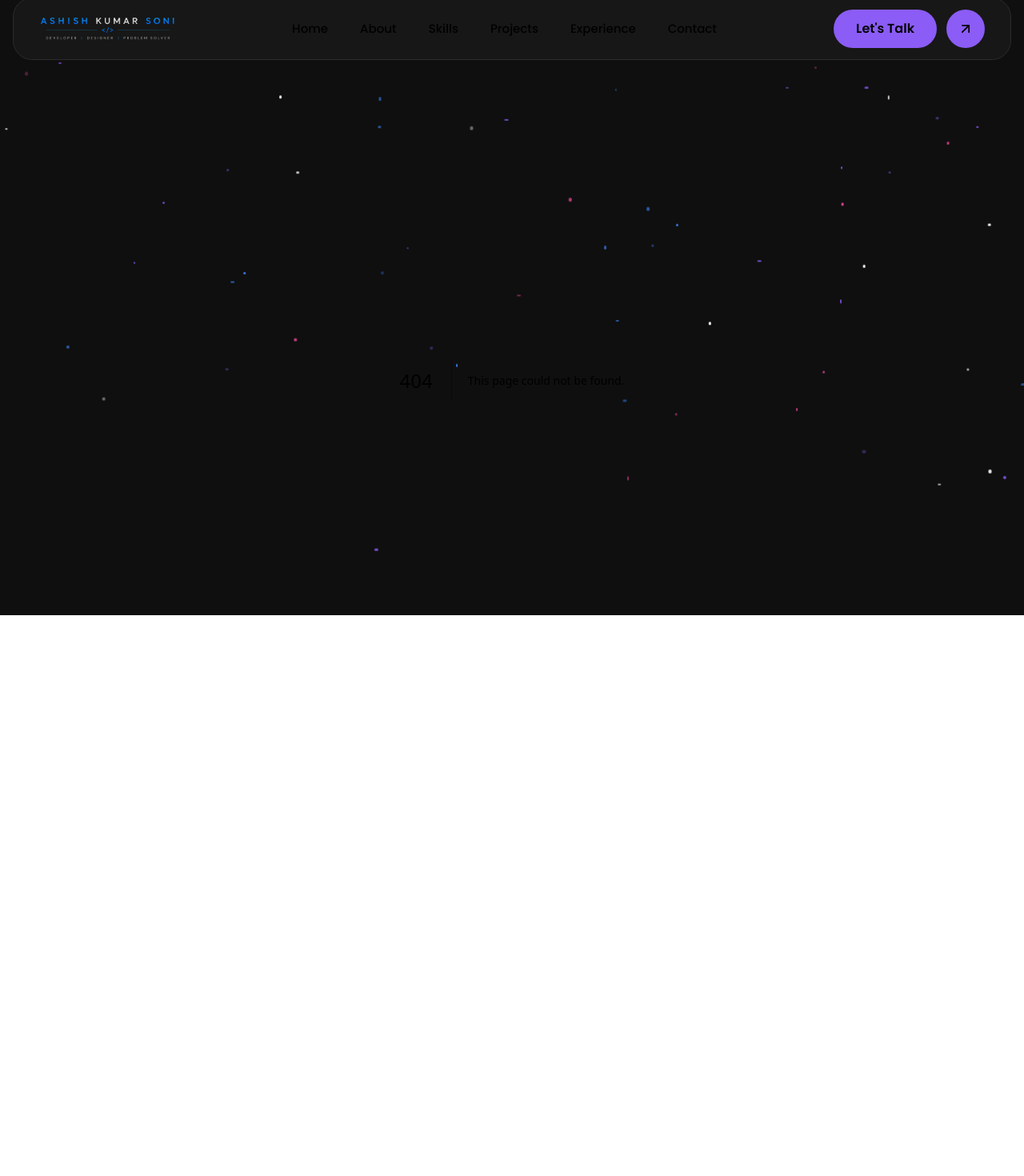
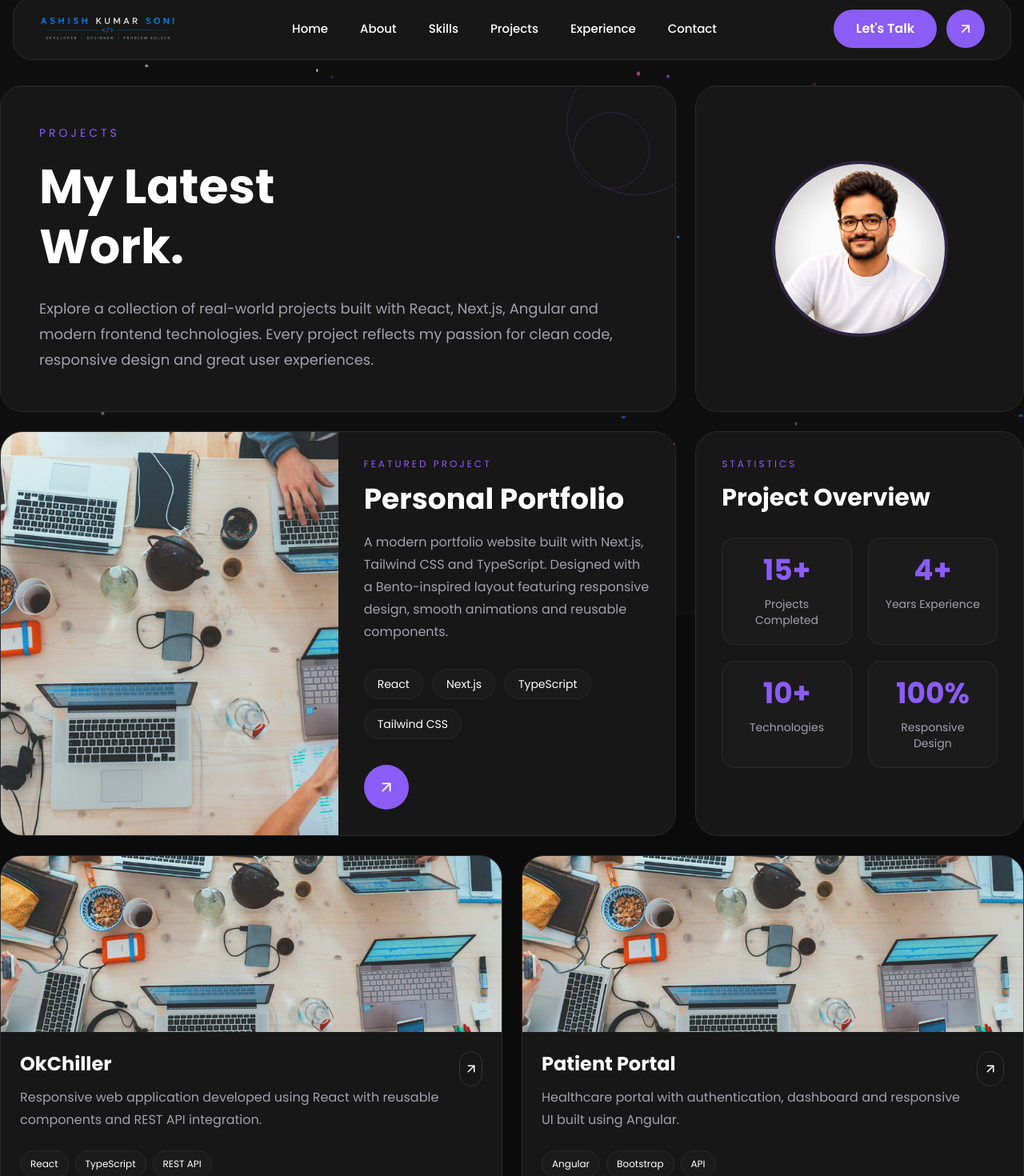
Before and after one commit to DASHISH498/portfolio, a Next.js app: page /projects in a window 1280 px wide. Before the commit this address had no page. Shown: the part 31-1501 px from the top of the page at 80% size. Before the commit the page ends 906 px from the top, so only its background shows below. Built offline with nearby package versions, Linux system fonts and the light colour scheme.

Commit message:
project page added

```diff
--- /dev/null
+++ b/app/projects/page.tsx
@@ -0,0 +1,9 @@
+import ProjectsHero from "@/component/projects/ProjectsHero";
+
+export default function ProjectsPage() {
+  return (
+    <main className="max-w-[1500px] mx-auto py-4 lg:py-8">
+      <ProjectsHero />
+    </main>
+  );
+}
--- a/app/skills/page.tsx
+++ b/app/skills/page.tsx
@@ -2,7 +2,7 @@ import SkillsHero from "@/component/skills/SkillsHero";
 
 export default function SkillsPage() {
   return (
-    <main className="w-full max-w-[1500px] mx-auto px-4 lg:px-6 py-4 lg:py-8">
+    <main className="w-full max-w-[1500px] mx-auto py-4 lg:py-8">
       <SkillsHero />
     </main>
   );
--- /dev/null
+++ b/component/projects/FeaturedProjectCard.tsx
@@ -0,0 +1,80 @@
+import Image from "next/image";
+import Card from "../ui/Card";
+import { ArrowUpRight } from "lucide-react";
+import { getImagePath } from "@/libs/imagePath";
+
+const techStack = [
+  "React",
+  "Next.js",
+  "TypeScript",
+  "Tailwind CSS",
+];
+
+export default function FeaturedProjectCard() {
+  return (
+    <Card className="overflow-hidden">
+
+      <div className="grid grid-cols-1 lg:grid-cols-2">
+
+        {/* Image */}
+
+        <div className="relative h-[260px] md:h-[350px] lg:h-full overflow-hidden">
+
+          <Image
+            src={getImagePath("/images/project-preview.jpg")}
+            alt="Featured Project"
+            fill
+            className="object-cover transition-transform duration-500 hover:scale-105"
+          />
+
+        </div>
+
+        {/* Content */}
+
+        <div className="p-6 lg:p-8 flex flex-col justify-between">
+
+          <div>
+
+            <p className="uppercase tracking-[3px] text-xs text-[#8B5CF6]">
+              Featured Project
+            </p>
+
+            <h2 className="mt-4 text-3xl lg:text-4xl font-bold">
+              Personal Portfolio
+            </h2>
+
+            <p className="mt-5 text-[#A1A1AA] leading-7">
+              A modern portfolio website built with Next.js,
+              Tailwind CSS and TypeScript. Designed with a
+              Bento-inspired layout featuring responsive design,
+              smooth animations and reusable components.
+            </p>
+
+            <div className="flex flex-wrap gap-3 mt-8">
+
+              {techStack.map((tech) => (
+                <span
+                  key={tech}
+                  className="px-4 py-2 rounded-full border border-[#2B2B2B] bg-[#1B1B1B] text-sm"
+                >
+                  {tech}
+                </span>
+              ))}
+
+            </div>
+
+          </div>
+
+          <button className="mt-8 w-14 h-14 rounded-full bg-[#8B5CF6] hover:bg-[#7C3AED] transition flex items-center justify-center">
+
+            <ArrowUpRight size={22} />
+
+          </button>
+
+        </div>
+
+      </div>
+
+    </Card>
+  );
+}
--- /dev/null
+++ b/component/projects/ProjectCard.tsx
@@ -0,0 +1,73 @@
+import Image from "next/image";
+import Card from "../ui/Card";
+import { ArrowUpRight } from "lucide-react";
+import { getImagePath } from "@/libs/imagePath";
+
+interface ProjectCardProps {
+  image: string;
+  title: string;
+  description: string;
+  tech: string[];
+}
+
+export default function ProjectCard({
+  title,
+  description,
+  tech,
+}: ProjectCardProps) {
+  return (
+    <Card className="overflow-hidden group">
+
+      <div className="relative h-[220px] overflow-hidden">
+
+        <Image
+          src={getImagePath("/images/project-preview.jpg")}
+          alt={title}
+          fill
+          className="object-cover transition-transform duration-500 group-hover:scale-105"
+        />
+
+      </div>
+
+      <div className="p-6">
+
+        <div className="flex items-start justify-between gap-4">
+
+          <div>
+
+            <h3 className="text-2xl font-bold">
+              {title}
+            </h3>
+
+            <p className="mt-3 text-[#A1A1AA] leading-7">
+              {description}
+            </p>
+
+          </div>
+
+          <button className="w-11 h-11 rounded-full border border-[#353535] flex items-center justify-center hover:bg-[#8B5CF6] hover:border-[#8B5CF6] transition">
+
+            <ArrowUpRight size={18} />
+
+          </button>
+
+        </div>
+
+        <div className="flex flex-wrap gap-2 mt-6">
+
+          {tech.map((item) => (
+            <span
+              key={item}
+              className="px-3 py-2 rounded-full border border-[#2B2B2B] bg-[#1B1B1B] text-xs"
+            >
+              {item}
+            </span>
+          ))}
+
+        </div>
+
+      </div>
+
+    </Card>
+  );
+}
--- /dev/null
+++ b/component/projects/ProjectGrid.tsx
@@ -0,0 +1,47 @@
+import ProjectCard from "./ProjectCard";
+
+const projects = [
+  {
+    image: "/images/project-1.jpg",
+    title: "OkChiller",
+    description:
+      "Responsive web application developed using React with reusable components and REST API integration.",
+    tech: ["React", "TypeScript", "REST API"],
+  },
+  {
+    image: "/images/project-2.jpg",
+    title: "Patient Portal",
+    description:
+      "Healthcare portal with authentication, dashboard and responsive UI built using Angular.",
+    tech: ["Angular", "Bootstrap", "API"],
+  },
+  {
+    image: "/images/project-3.jpg",
+    title: "Lauren Interiors",
+    description:
+      "Modern interior design website focused on responsive layouts and premium user experience.",
+    tech: ["React", "CSS", "Responsive"],
+  },
+  {
+    image: "/images/project-4.jpg",
+    title: "Target Point Defence",
+    description:
+      "Enterprise web application with scalable frontend architecture and reusable components.",
+    tech: ["Angular", "TypeScript", "SCSS"],
+  },
+];
+
+export default function ProjectGrid() {
+  return (
+    <section className="grid grid-cols-1 lg:grid-cols-2 gap-6">
+
+      {projects.map((project) => (
+        <ProjectCard
+          key={project.title}
+          {...project}
+        />
+      ))}
+
+    </section>
+  );
+}
--- /dev/null
+++ b/component/projects/ProjectStatsCard.tsx
@@ -0,0 +1,55 @@
+import Card from "../ui/Card";
+
+const stats = [
+  {
+    value: "15+",
+    label: "Projects Completed",
+  },
+  {
+    value: "4+",
+    label: "Years Experience",
+  },
+  {
+    value: "10+",
+    label: "Technologies",
+  },
+  {
+    value: "100%",
+    label: "Responsive Design",
+  },
+];
+
+export default function ProjectStatsCard() {
+  return (
+    <Card className="p-6 lg:p-8 h-full">
+
+      <p className="text-xs uppercase tracking-[3px] text-[#8B5CF6]">
+        Statistics
+      </p>
+
+      <h2 className="mt-4 text-3xl font-bold">
+        Project Overview
+      </h2>
+
+      <div className="grid grid-cols-2 gap-5 mt-8">
+
+        {stats.map((item) => (
+          <div
+            key={item.label}
+            className="rounded-2xl border border-[#2B2B2B] bg-[#1B1B1B] p-5 text-center transition-all duration-300 hover:border-[#8B5CF6]"
+          >
+            <h3 className="text-3xl lg:text-4xl font-bold text-[#8B5CF6]">
+              {item.value}
+            </h3>
+
+            <p className="mt-3 text-sm text-[#A1A1AA]">
+              {item.label}
+            </p>
+          </div>
+        ))}
+
+      </div>
+
+    </Card>
+  );
+}
--- /dev/null
+++ b/component/projects/ProjectsHero.tsx
@@ -0,0 +1,74 @@
+import Image from "next/image";
+
+import FeaturedProjectCard from "./FeaturedProjectCard";
+import ProjectStatsCard from "./ProjectStatsCard";
+import ProjectGrid from "./ProjectGrid";
+
+export default function ProjectsHero() {
+  return (
+    <section className="space-y-6">
+
+      {/* Hero */}
+      <div className="grid grid-cols-1 xl:grid-cols-12 gap-6">
+
+        {/* Left */}
+        <div className="xl:col-span-8 bg-[#171717] border border-[#2B2B2B] rounded-[28px] p-6 md:p-8 lg:p-12 relative overflow-hidden">
+
+          {/* Decoration */}
+          <div className="absolute -top-10 -right-10 w-44 h-44 rounded-full border border-[#8B5CF6]/20"></div>
+
+          <div className="absolute top-8 right-8 w-24 h-24 rounded-full border border-[#8B5CF6]/20"></div>
+
+          <p className="uppercase tracking-[4px] text-[#8B5CF6] text-sm">
+            Projects
+          </p>
+
+          <h1 className="mt-5 text-4xl md:text-5xl xl:text-6xl font-bold leading-tight">
+            My Latest
+            <br />
+            Work.
+          </h1>
+
+          <p className="mt-6 max-w-3xl text-[#A1A1AA] text-base md:text-lg leading-7 md:leading-8">
+            Explore a collection of real-world projects built with
+            React, Next.js, Angular and modern frontend technologies.
+            Every project reflects my passion for clean code,
+            responsive design and great user experiences.
+          </p>
+
+        </div>
+
+        {/* Right */}
+        <div className="xl:col-span-4 bg-[#171717] border border-[#2B2B2B] rounded-[28px] p-6 md:p-8 flex items-center justify-center">
+
+          <Image
+            src="/images/profile.jpeg"
+            alt="Projects"
+            width={220}
+            height={220}
+            className="w-[180px] h-[180px] md:w-[220px] md:h-[220px] rounded-full object-cover border-4 border-[#8B5CF6]/20"
+          />
+
+        </div>
+
+      </div>
+
+      {/* Featured Project + Stats */}
+      <div className="grid grid-cols-1 xl:grid-cols-12 gap-6">
+
+        <div className="xl:col-span-8">
+          <FeaturedProjectCard />
+        </div>
+
+        <div className="xl:col-span-4">
+          <ProjectStatsCard />
+        </div>
+
+      </div>
+
+      {/* Projects Grid */}
+      <ProjectGrid />
+
+    </section>
+  );
+}
--- a/component/projects/page.tsx
+++ /dev/null
@@ -1,7 +0,0 @@
-export default function ProjectsPage() {
-  return (
-    <main className="max-w-7xl mx-auto py-20 text-white">
-      <h1 className="text-6xl font-bold">Projects</h1>
-    </main>
-  );
-}
```
Also changed, not shown: component/projects/ProjectMarquee.tsx (added), component/projects/TechStackCard.tsx (added).
